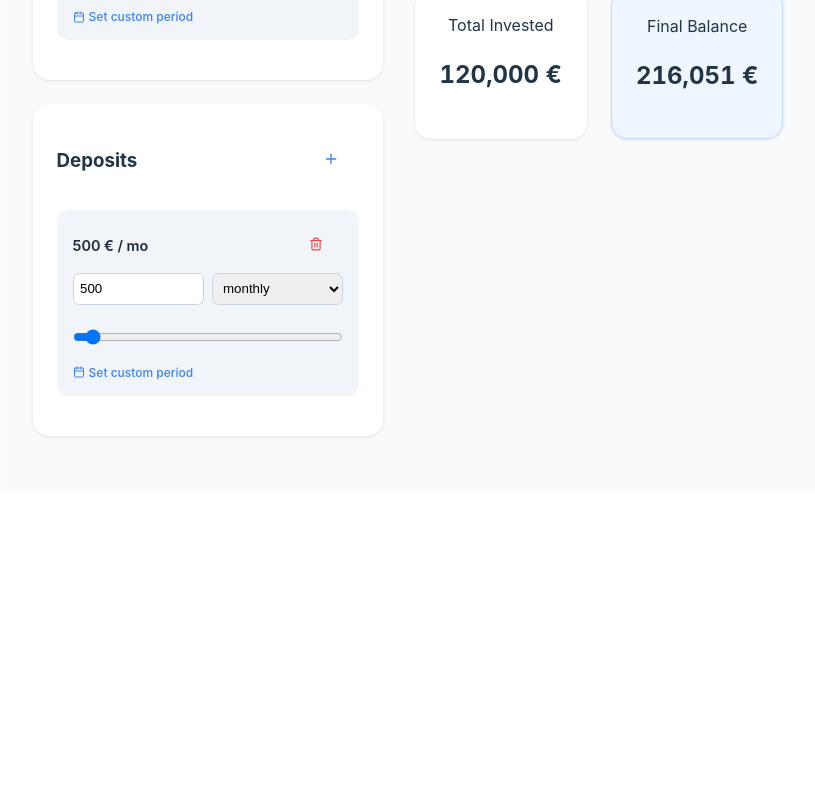
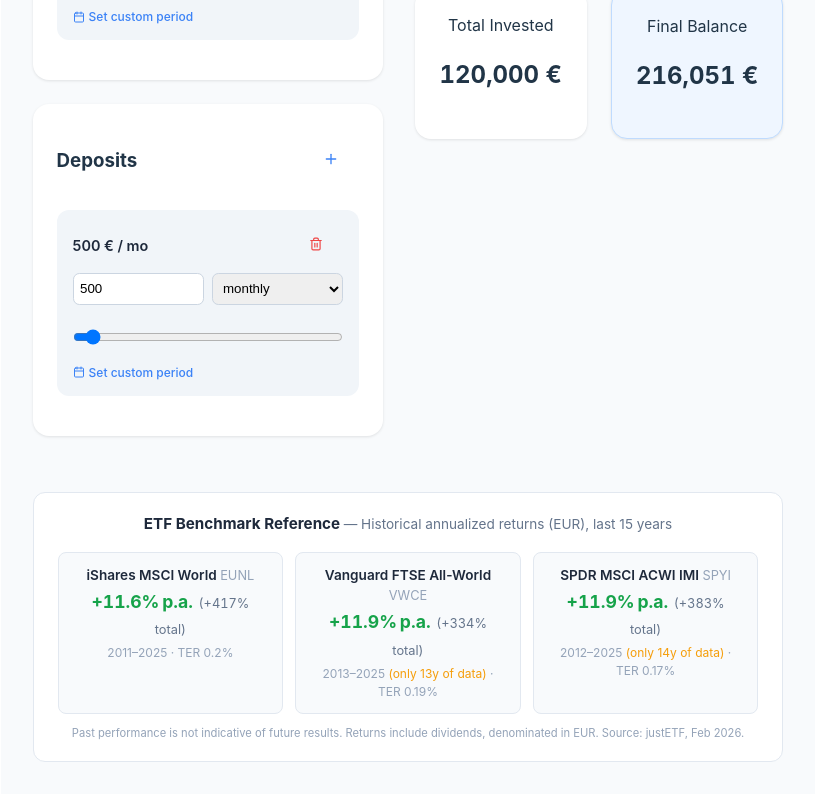
Before and after one commit to hamsterbacke23/investment-calc, a Vue app: page / in a window 1280 px wide. Shown: the part 792-1592 px from the top of the page, without its empty margins (232-1047 px from the left). Before the commit the page ends 1316 px from the top, so only its background shows below. Built offline with nearby package versions, Linux system fonts and the light colour scheme.

Commit message:
Add ETF benchmark reference section with historical returns

```diff
--- a/src/App.vue
+++ b/src/App.vue
@@ -123,6 +123,70 @@ const barStyle = (d, i) => {
     background: `linear-gradient(to top, ${baseColor} ${basePct}%, ${depositColor} ${basePct}% ${basePct + depositPct}%, ${returnColor} ${basePct + depositPct}%)`
   };
 };
+
+// --- ETF Benchmark Data (annual returns in EUR, %) ---
+const etfData = [
+  {
+    name: 'iShares MSCI World',
+    ticker: 'EUNL',
+    isin: 'IE00B4L5Y983',
+    ter: 0.20,
+    returns: {
+      2010: 19.5, 2011: -2.4, 2012: 14.0, 2013: 21.2, 2014: 19.5,
+      2015: 10.4, 2016: 10.7, 2017: 7.5, 2018: -4.1, 2019: 30.0,
+      2020: 6.3, 2021: 31.1, 2022: -13.0, 2023: 19.6, 2024: 26.2, 2025: 7.1
+    }
+  },
+  {
+    name: 'Vanguard FTSE All-World',
+    ticker: 'VWCE',
+    isin: 'IE00BK5BQT80',
+    ter: 0.19,
+    returns: {
+      2013: 18.1, 2014: 18.9, 2015: 9.0, 2016: 11.2, 2017: 8.8,
+      2018: -4.8, 2019: 29.5, 2020: 6.3, 2021: 29.0, 2022: -13.0,
+      2023: 17.8, 2024: 24.7, 2025: 8.4
+    }
+  },
+  {
+    name: 'SPDR MSCI ACWI IMI',
+    ticker: 'SPYI',
+    isin: 'IE00B3YLTY66',
+    ter: 0.17,
+    returns: {
+      2012: 14.1, 2013: 17.5, 2014: 18.6, 2015: 8.8, 2016: 11.4,
+      2017: 8.9, 2018: -4.9, 2019: 28.9, 2020: 6.7, 2021: 28.8,
+      2022: -12.4, 2023: 16.9, 2024: 23.5, 2025: 8.1
+    }
+  }
+];
+
+const etfBenchmarks = computed(() => {
+  const endYear = 2025;
+  const startYear = endYear - durationYears.value + 1;
+  return etfData.map(etf => {
+    const years = [];
+    let cumulative = 1;
+    for (let y = startYear; y <= endYear; y++) {
+      if (etf.returns[y] !== undefined) {
+        cumulative *= (1 + etf.returns[y] / 100);
+        years.push(y);
+      }
+    }
+    const n = years.length;
+    const cagr = n > 0 ? (Math.pow(cumulative, 1 / n) - 1) * 100 : null;
+    const totalReturn = (cumulative - 1) * 100;
+    return {
+      ...etf,
+      cagr: cagr !== null ? cagr.toFixed(1) : null,
+      totalReturn: totalReturn.toFixed(0),
+      yearsAvailable: n,
+      yearsRequested: durationYears.value,
+      fromYear: years.length > 0 ? years[0] : null,
+      toYear: years.length > 0 ? years[years.length - 1] : null
+    };
+  });
+});
 
 // --- Actions ---
 const toggleCustomDuration = (item) => {
@@ -286,6 +350,26 @@ const exportPDF = () => {
         </div>
       </div>
     </main>
+
+    <footer class="benchmark-section">
+      <h4>ETF Benchmark Reference <span class="benchmark-sub">— Historical annualized returns (EUR), last {{ durationYears }} years</span></h4>
+      <div class="benchmark-grid">
+        <div v-for="etf in etfBenchmarks" :key="etf.isin" class="benchmark-card">
+          <div class="benchmark-name">{{ etf.name }} <span class="benchmark-ticker">{{ etf.ticker }}</span></div>
+          <div class="benchmark-return" v-if="etf.cagr !== null">
+            <span :class="parseFloat(etf.cagr) >= 0 ? 'bm-pos' : 'bm-neg'">{{ parseFloat(etf.cagr) >= 0 ? '+' : '' }}{{ etf.cagr }}%&thinsp;p.a.</span>
+            <span class="benchmark-total">({{ parseFloat(etf.totalReturn) >= 0 ? '+' : '' }}{{ etf.totalReturn }}% total)</span>
+          </div>
+          <div class="benchmark-meta" v-if="etf.cagr !== null">
+            {{ etf.fromYear }}–{{ etf.toYear }}
+            <span v-if="etf.yearsAvailable < etf.yearsRequested" class="benchmark-warn">(only {{ etf.yearsAvailable }}y of data)</span>
+            · TER {{ etf.ter }}%
+          </div>
+          <div v-else class="benchmark-na">No data for this period</div>
+        </div>
+      </div>
+      <p class="benchmark-disclaimer">Past performance is not indicative of future results. Returns include dividends, denominated in EUR. Source: justETF, Feb 2026.</p>
+    </footer>
   </div>
 </template>
 
@@ -505,6 +589,52 @@ input[type="range"] {
 .yield-display { font-weight: bold; display: flex; align-items: center; gap: 4px; font-variant-numeric: tabular-nums; min-width: 5rem; }
 .negative { color: #ef4444; }
 
+/* --- ETF Benchmark --- */
+.benchmark-section {
+  margin-top: 2rem;
+  padding: 1.25rem 1.5rem;
+  background: #fff;
+  border-radius: 12px;
+  border: 1px solid #e2e8f0;
+}
+.benchmark-section h4 {
+  margin: 0 0 1rem;
+  font-size: 0.95rem;
+  color: #1e293b;
+}
+.benchmark-sub { font-weight: 400; color: #64748b; font-size: 0.85rem; }
+.benchmark-grid {
+  display: grid;
+  grid-template-columns: repeat(auto-fit, minmax(220px, 1fr));
+  gap: 0.75rem;
+}
+.benchmark-card {
+  padding: 0.75rem 1rem;
+  border-radius: 8px;
+  background: #f8fafc;
+  border: 1px solid #e2e8f0;
+}
+.benchmark-name {
+  font-weight: 600;
+  font-size: 0.85rem;
+  color: #1e293b;
+  margin-bottom: 0.25rem;
+}
+.benchmark-ticker { font-weight: 400; color: #94a3b8; font-size: 0.8rem; }
+.benchmark-return { font-size: 1.1rem; font-weight: 700; margin-bottom: 0.15rem; font-variant-numeric: tabular-nums; }
+.benchmark-total { font-size: 0.8rem; font-weight: 400; color: #64748b; margin-left: 0.35rem; }
+.bm-pos { color: #16a34a; }
+.bm-neg { color: #ef4444; }
+.benchmark-meta { font-size: 0.75rem; color: #94a3b8; }
+.benchmark-warn { color: #f59e0b; }
+.benchmark-na { font-size: 0.8rem; color: #94a3b8; font-style: italic; }
+.benchmark-disclaimer {
+  margin: 0.75rem 0 0;
+  font-size: 0.7rem;
+  color: #94a3b8;
+  line-height: 1.4;
+}
+
 @media (max-width: 900px) {
   .grid-layout {
     grid-template-columns: 1fr;
```
